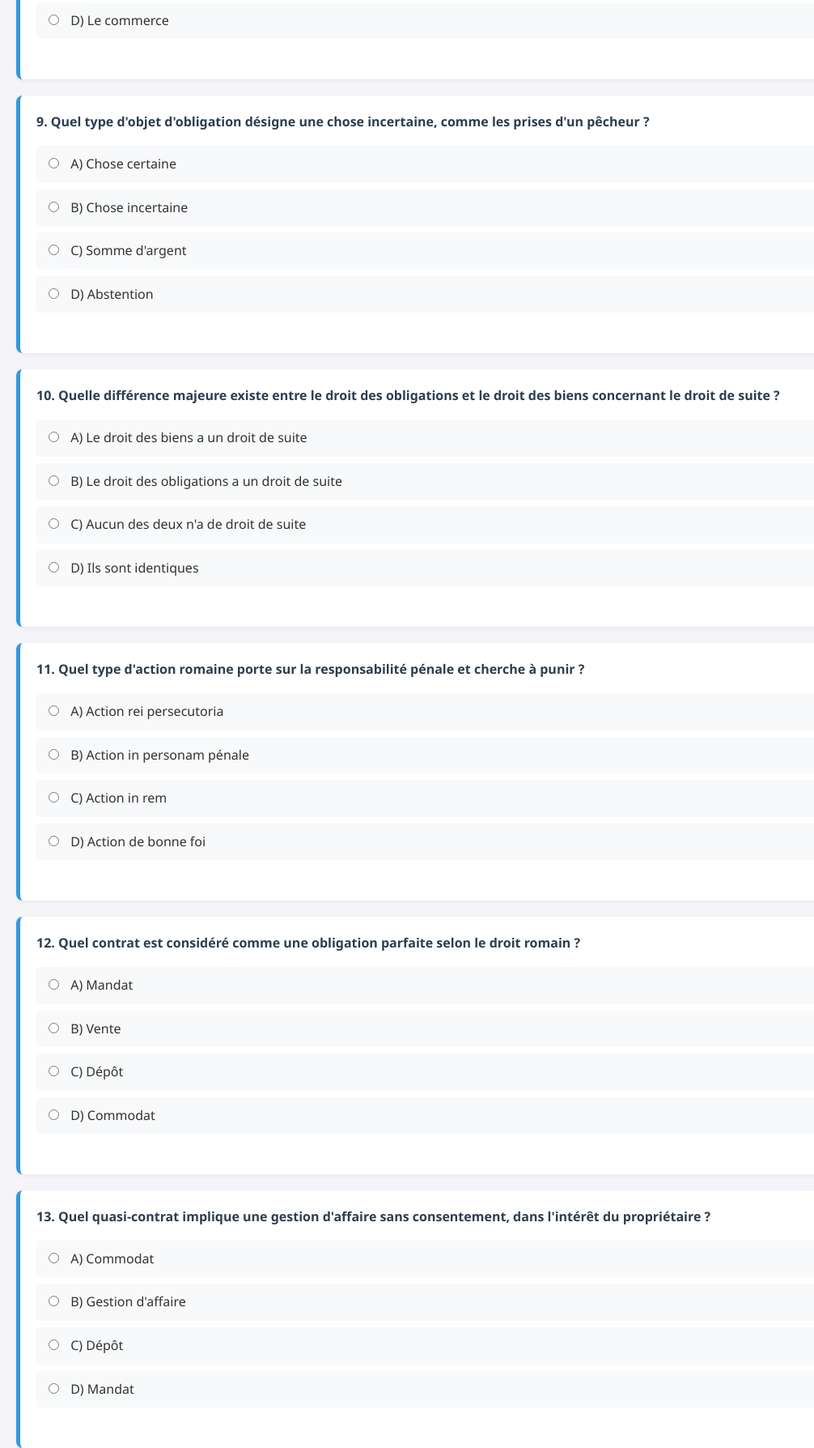
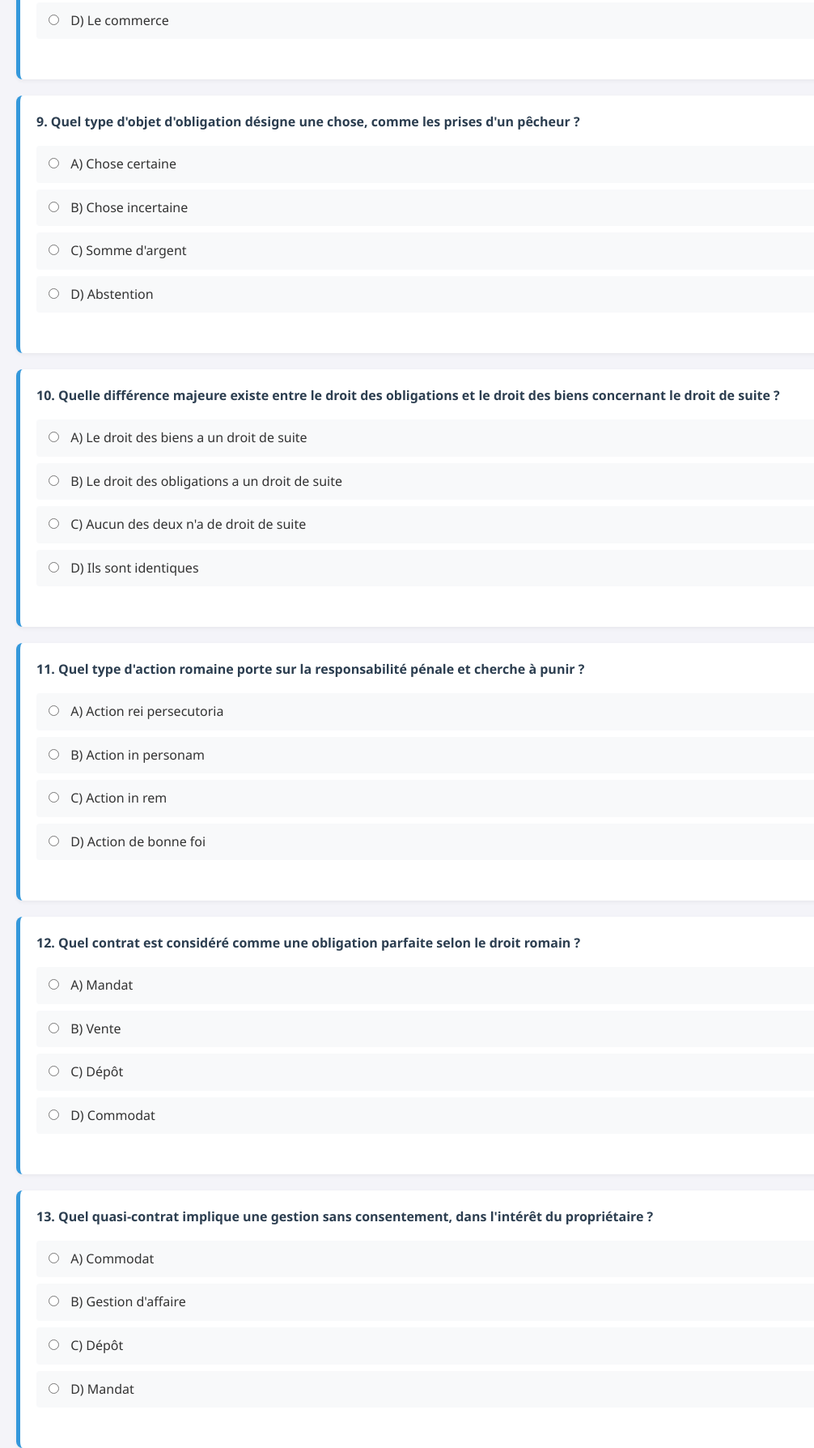
Before and after one commit to Killyannhamidi-spec/histoire-droit-uga, a plain HTML site: page index.html in a window 1280 px wide. Shown: the part 2817-4605 px from the top of the page at 81% size, without its empty margins (0-1006 px from the left). Drawn offline with Linux system fonts and the light colour scheme.

Commit message:
Update index.html

```diff
--- a/index.html
+++ b/index.html
@@ -175,7 +175,7 @@
     </div>
 
     <div class="question">
-        <p>9. Quel type d'objet d'obligation désigne une chose incertaine, comme les prises d'un pêcheur ?</p>
+        <p>9. Quel type d'objet d'obligation désigne une chose, comme les prises d'un pêcheur ?</p>
         <label><input type="radio" name="q9" value="Chose certaine"> A) Chose certaine</label>
         <label><input type="radio" name="q9" value="Chose incertaine"> B) Chose incertaine</label>
         <label><input type="radio" name="q9" value="Somme d'argent"> C) Somme d'argent</label>
@@ -195,7 +195,7 @@
     <div class="question">
         <p>11. Quel type d'action romaine porte sur la responsabilité pénale et cherche à punir ?</p>
         <label><input type="radio" name="q11" value="Action rei persecutoria"> A) Action rei persecutoria</label>
-        <label><input type="radio" name="q11" value="Action in personam pénale"> B) Action in personam pénale</label>
+        <label><input type="radio" name="q11" value="Action in personam pénale"> B) Action in personam </label>
         <label><input type="radio" name="q11" value="Action in rem"> C) Action in rem</label>
         <label><input type="radio" name="q11" value="Action de bonne foi"> D) Action de bonne foi</label>
         <div class="feedback"></div>
@@ -211,7 +211,7 @@
     </div>
 
     <div class="question">
-        <p>13. Quel quasi-contrat implique une gestion d'affaire sans consentement, dans l'intérêt du propriétaire ?</p>
+        <p>13. Quel quasi-contrat implique une gestion sans consentement, dans l'intérêt du propriétaire ?</p>
         <label><input type="radio" name="q13" value="Commodat"> A) Commodat</label>
         <label><input type="radio" name="q13" value="Gestion d'affaire"> B) Gestion d'affaire</label>
         <label><input type="radio" name="q13" value="Dépôt"> C) Dépôt</label>
@@ -265,7 +265,7 @@
     </div>
 
     <div class="question">
-        <p>19. Quel arrêt de la Cour de cassation en 1896 étend la responsabilité du fait d'autrui ?</p>
+        <p>19. Quel arrêt de la Cour de cassation étend la responsabilité du fait d'autrui ?</p>
         <label><input type="radio" name="q19" value="Arrêt Guissez-Tiffaine"> A) Arrêt Guissez-Tiffaine</label>
         <label><input type="radio" name="q19" value="Arrêt du 29 mars 1991"> B) Arrêt du 29 mars 1991</label>
         <label><input type="radio" name="q19" value="Arrêt du 22 mai 1995"> C) Arrêt du 22 mai 1995</label>
```
